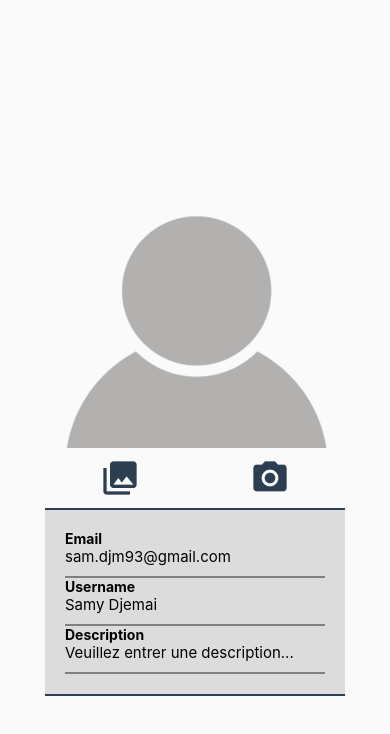
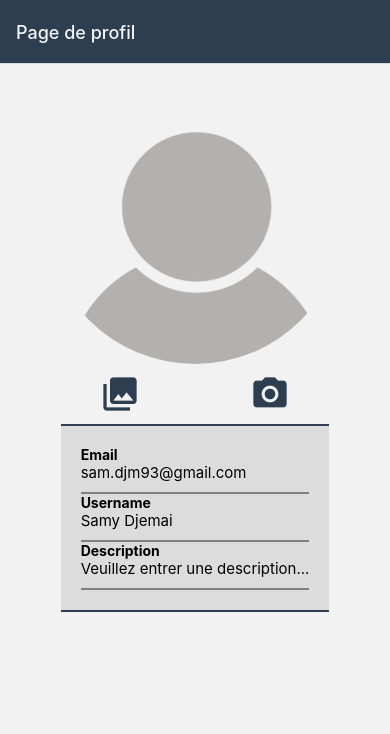
Before and after one commit to rabea-nedjari/app_02_05, a React Native app: screen /profil in a window 390 px wide. Shown: the top 734 px of the page. Built offline with nearby package versions, Linux system fonts and the light colour scheme.

Commit message:
Ajout Camera

```diff
--- a/App.js
+++ b/App.js
@@ -4,7 +4,8 @@ import { StyleSheet, Text, View } from "react-native";
 import Auth from "./Components/Page/Auth/Auth";
 import Profil from "./Components/Page/Profil/Profil";
 import { UserContext } from "./Contexts/UserContext";
-
+import { NavigationContainer } from "@react-navigation/native";
+import ProfilStack from "./Components/Stack/ProfilStack";
 export default function App() {
   const fakeUser = {
     email: "sam.djm93@gmail.com",
@@ -15,8 +16,10 @@ export default function App() {
   return (
     <UserContext.Provider value={{ user, setUser }}>
       <View style={styles.container}>
-        {user ? <Profil /> : <Auth />}
-        <StatusBar style='auto' />
+        <NavigationContainer>
+          {user ? <ProfilStack /> : <Auth />}
+          <StatusBar style='auto' />
+        </NavigationContainer>
       </View>
     </UserContext.Provider>
   );
@@ -26,9 +29,6 @@ const styles = StyleSheet.create({
   container: {
     flex: 1,
     backgroundColor: "rgb(250, 250, 250)",
-    alignItems: "center",
-    justifyContent: "center",
-    width: "100%",
   },
 });
 
--- /dev/null
+++ b/Components/Page/Cam/Cam.jsx
@@ -0,0 +1,98 @@
+//import liraries
+import { Camera } from "expo-camera";
+import React, { Component, useEffect, useState } from "react";
+import {
+  View,
+  Text,
+  StyleSheet,
+  ActivityIndicator,
+  useWindowDimensions,
+  TouchableOpacity,
+} from "react-native";
+import { styleVariables } from "../../../variables/StyleVariables";
+import { MaterialCommunityIcons } from "@expo/vector-icons";
+import { MaterialIcons } from "@expo/vector-icons";
+// create a component
+const Cam = () => {
+  const size = useWindowDimensions();
+  const [cameraPermission, setCameraPermission] = useState(null);
+
+  useEffect(() => {
+    (async () => {
+      const permission = await Camera.requestCameraPermissionsAsync();
+      setCameraPermission(permission.granted);
+    })();
+  }, []);
+
+  if (cameraPermission === null) {
+    return (
+      <View
+        style={{ flex: 1, justifyContent: "center", alignItems: "center" }}
+      >
+        <ActivityIndicator color={styleVariables.success} size='large' />
+      </View>
+    );
+  }
+
+  if (!cameraPermission) {
+    return (
+      <View
+        style={{ flex: 1, justifyContent: "center", alignItems: "center" }}
+      >
+        <Text> Permission refusée </Text>
+        <MaterialCommunityIcons
+          name='camera-off'
+          size={64}
+          color={styleVariables.danger}
+        />
+      </View>
+    );
+  }
+
+  return (
+    <View style={styles.container}>
+      <Camera
+        ratio='16:9'
+        style={{ width: size.width, height: (size.width * 16) / 9 }}
+      >
+        <View style={styles.iconsContainer}>
+          <TouchableOpacity>
+            <MaterialIcons
+              name='camera'
+              size={64}
+              color={styleVariables.danger}
+            />
+          </TouchableOpacity>
+          <TouchableOpacity>
+            <MaterialIcons
+              name='flip-camera-ios'
+              size={64}
+              color={styleVariables.success}
+            />
+          </TouchableOpacity>
+        </View>
+      </Camera>
+    </View>
+  );
+};
+
+// define your styles
+const styles = StyleSheet.create({
+  container: {
+    flex: 1,
+    justifyContent: "center",
+    alignItems: "center",
+    backgroundColor: "#2c3e50",
+  },
+  iconsContainer: {
+    display: "flex",
+    flexDirection: "row",
+    width: "100%",
+    justifyContent: "space-around",
+    position: "absolute",
+    bottom: 64,
+  },
+});
+
+//make this component available to the app
+export default Cam;
--- a/Components/Page/Profil/Profil.jsx
+++ b/Components/Page/Profil/Profil.jsx
@@ -15,12 +15,14 @@ import defaultAvatar from "../../../assets/default_avatar.png";
 import { MaterialIcons } from "@expo/vector-icons";
 import * as ImagePicker from "expo-image-picker";
 
-const Profil = () => {
+const Profil = (props) => {
   const { user, setUser } = useContext(UserContext);
 
   const size = useWindowDimensions();
 
-  console.log(ImagePicker);
+  function goCamera() {
+    props.navigation.push("camera");
+  }
 
   const pickImage = async () => {
     let pickedImage = await ImagePicker.launchImageLibraryAsync({
@@ -39,13 +41,14 @@ const Profil = () => {
 
   return (
     <View>
-      <View>
+      <View style={{ alignItems: "center" }}>
         <Image
           style={{
             width: size.width,
             height: size.width,
             maxWidth: 300,
             maxHeight: 300,
+            borderRadius: 150,
           }}
           source={user.avatar ? user.avatar : defaultAvatar}
         />
@@ -58,7 +61,7 @@ const Profil = () => {
               color={styleVariables.primaryColor}
             />
           </TouchableOpacity>
-          <TouchableOpacity>
+          <TouchableOpacity onPress={goCamera}>
             <MaterialIcons
               name='photo-camera'
               size={40}
@@ -99,6 +102,8 @@ const styles = StyleSheet.create({
     borderTopWidth: 2,
     borderColor: styleVariables.primaryColor,
     padding: 20,
+    maxWidth: 300,
+    alignSelf: "center",
   },
   infoContainer: {
     borderBottomWidth: 2,
@@ -116,6 +121,8 @@ const styles = StyleSheet.create({
     flexDirection: "row",
     justifyContent: "space-around",
     paddingVertical: 10,
+    width: "100%",
+    maxWidth: 300,
   },
 });
 
--- /dev/null
+++ b/Components/Stack/ProfilStack.jsx
@@ -0,0 +1,37 @@
+import { createStackNavigator } from "@react-navigation/stack";
+import { styleVariables } from "../../variables/StyleVariables";
+import Cam from "../Page/Cam/Cam";
+import Profil from "../Page/Profil/Profil";
+
+const Stack = createStackNavigator();
+
+export default function ProfilStack() {
+  return (
+    <Stack.Navigator
+      screenOptions={{
+        headerStyle: {
+          backgroundColor: styleVariables.primaryColor,
+        },
+        headerTitleStyle: {
+          color: "whitesmoke",
+        },
+        headerTintColor: "whitesmoke",
+      }}
+    >
+      <Stack.Screen
+        name='profil'
+        component={Profil}
+        options={{
+          title: "Page de profil",
+        }}
+      />
+      <Stack.Screen
+        name='camera'
+        component={Cam}
+        options={{
+          title: "Prendre une photo",
+        }}
+      />
+    </Stack.Navigator>
+  );
+}
--- a/babel.config.js
+++ b/babel.config.js
@@ -1,6 +1,7 @@
-module.exports = function(api) {
+module.exports = function (api) {
   api.cache(true);
   return {
-    presets: ['babel-preset-expo'],
+    presets: ["babel-preset-expo"],
+    plugins: ["react-native-reanimated/plugin"],
   };
 };
--- a/variables/StyleVariables.js
+++ b/variables/StyleVariables.js
@@ -1,6 +1,21 @@
-export const styleVariables = {
+const theme_1 = {
   primaryColor: "#2c3e50",
   lightColor: "whitesmoke",
   success: "green",
   danger: "red",
 };
+
+const theme_2 = {
+  primaryColor: "red",
+  lightColor: "whitesmoke",
+  success: "green",
+  danger: "red",
+};
+const theme_3 = {
+  primaryColor: "green",
+  lightColor: "whitesmoke",
+  success: "green",
+  danger: "red",
+};
+
+export const styleVariables = theme_1;
```
Also changed, not shown: package.json (+7 -0 lines), 1 other file (tests, documents, lock files or other folders).
